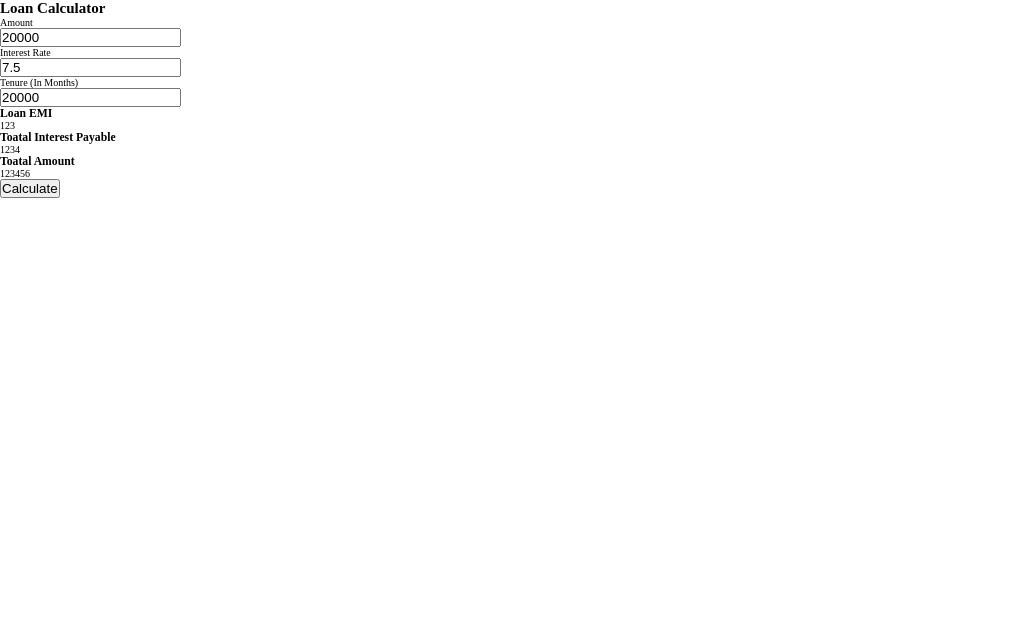
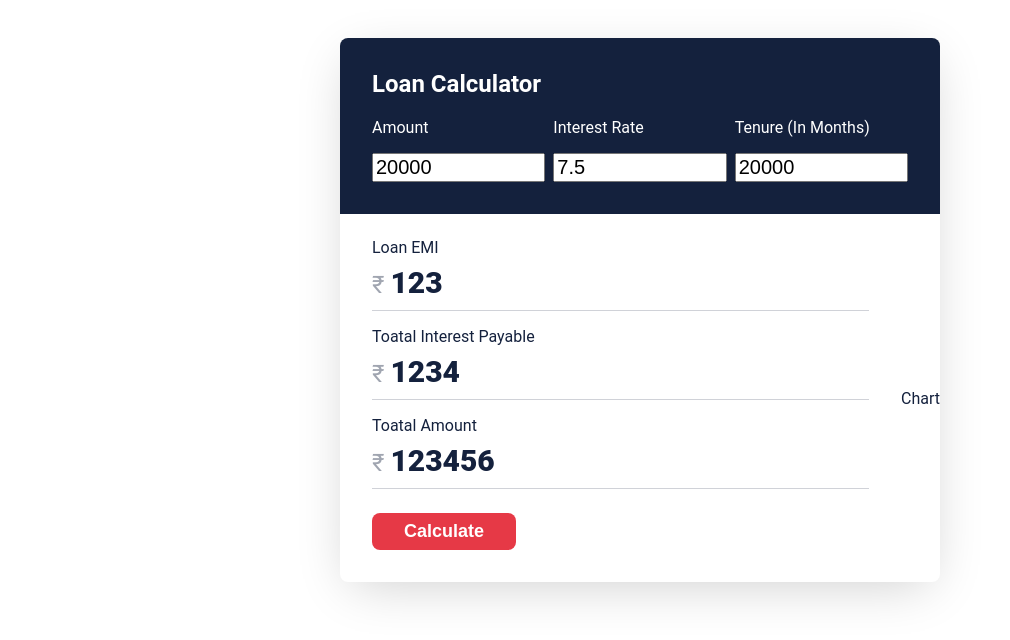
Before and after one commit to chaudhari-mithilesh/Frontend-Test-26-01-23, a plain HTML site: page Index.html in a window 1280 px wide. Shown: the whole page, without its empty margins (0-1010 px from the left). Drawn offline with Linux system fonts and the light colour scheme.

Commit message:
Gave some styles to the page.

```diff
--- a/Index.html
+++ b/Index.html
@@ -55,7 +55,7 @@
           <button class="calculate-btn">Calculate</button>
         </div>
 
-        <div class="right"></div>
+        <div class="right">Chart</div>
       </div>
     </div>
 
--- a/style.css
+++ b/style.css
@@ -1,35 +1,111 @@
-* {
+/* * {
   margin: 0;
   padding: 0;
+  font-family: "Roboto", sans-serif;
+} */
+
+/* html {
+  font-size: 62.5%;
+} */
+
+.loan-calculator {
+  font-family: "Roboto", sans-serif;
+  width: 600px;
+  margin: 2.4rem auto;
+  background-color: #fff;
+  box-shadow: 0 12px 50px -11px rgba(0, 0, 0, 0.2);
+  border-radius: 8px;
+  color: #14213d;
+  overflow: hidden;
 }
 
-html {
-  font-size: 62.5%;
+.loan-calculator,
+.loan-calculator * {
+  box-sizing: border-box;
+}
+.loan-calculator .top {
+  background-color: #14213d;
+  color: #fff;
+  padding: 32px;
 }
 
-.container {
-  width: fit-content;
-  /* text-align: center; */
-  /* display: flex;
-  flex-direction: column;
-  justify-content: center;
-  align-items: center; */
+.loan-calculator .top h2 {
+  margin-top: 0;
 }
 
-.loan-calc {
-  border: 5px solid black;
+.loan-calculator form {
   display: flex;
-  justify-content: space-around;
-  align-items: center;
-  width: fit-content;
-  min-height: 1rem;
-  padding: 2rem;
+  gap: 8px;
+  justify-content: space-between;
 }
 
-.output {
-  border: 5px solid black;
+.loan-calculator .title {
+  margin-bottom: 16px;
+}
+
+.loan-calculator form input {
+  font-size: 20px;
+  padding: 8px, 24px;
   width: 100%;
+}
+
+.loan-calculator .result {
   display: flex;
-  justify-content: flex-start;
+  justify-content: space-between;
   align-items: center;
 }
+
+.loan-calculator .result .left {
+  width: 100%;
+  padding: 8px 32px;
+}
+
+.loan-calculator .result .left h3 {
+  font-size: 16px;
+  font-weight: 400;
+  margin-bottom: 8px;
+}
+
+.loan-calculator .result .value {
+  font-size: 30px;
+  font-weight: 900;
+  padding-bottom: 10px;
+  border-bottom: 1px solid rgba(20, 33, 61, 0.2);
+}
+
+.loan-calculator .result .value::before {
+  content: "₹";
+  font-size: 24px;
+  font-weight: 400;
+  margin-right: 6px;
+  opacity: 0.4;
+}
+
+.loan-calculator .calculate-btn {
+  background: #e63946;
+  color: #fff;
+  border: none;
+  padding: 8px 32px;
+  border-radius: 8px;
+  font-size: 18px;
+  font-weight: 900;
+  cursor: pointer;
+  margin: 24px 0;
+}
+
+@media (max-width: 650px) {
+  .loan-calculator {
+    width: 90%;
+    max-width: 500px;
+  }
+
+  .loan-calculator form {
+    flex-direction: column;
+    gap: 20px;
+  }
+
+  .loan-calculator .result {
+    flex-direction: column;
+    text-align: center;
+  }
+}
```
